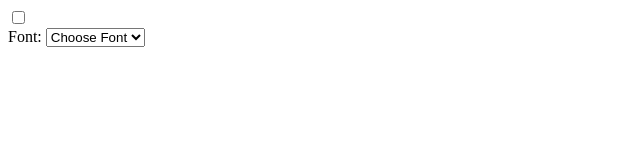
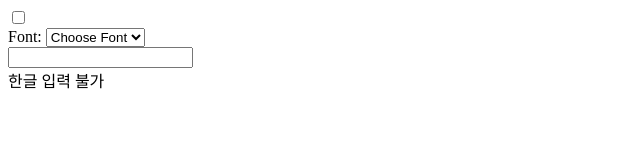
Before and after one commit to mylotto0626/fastcam-30-react-, a website built with webpack: page index.html in a window 1280 px wide. Shown: the whole page, without its empty margins (0-640 px from the left). Built offline with nearby package versions, Linux system fonts and the light colour scheme.

```diff
--- a/index.html
+++ b/index.html
@@ -22,6 +22,10 @@
           </select>
         </div>
       </div>
+      <div class="input-group" id="input-group">
+        <input id="input" class="input" type="text" autocomplete="off" />
+        <div class="error-message">한글 입력 불가</div>
+      </div>
     </div>
   </body>
 </html>
```
